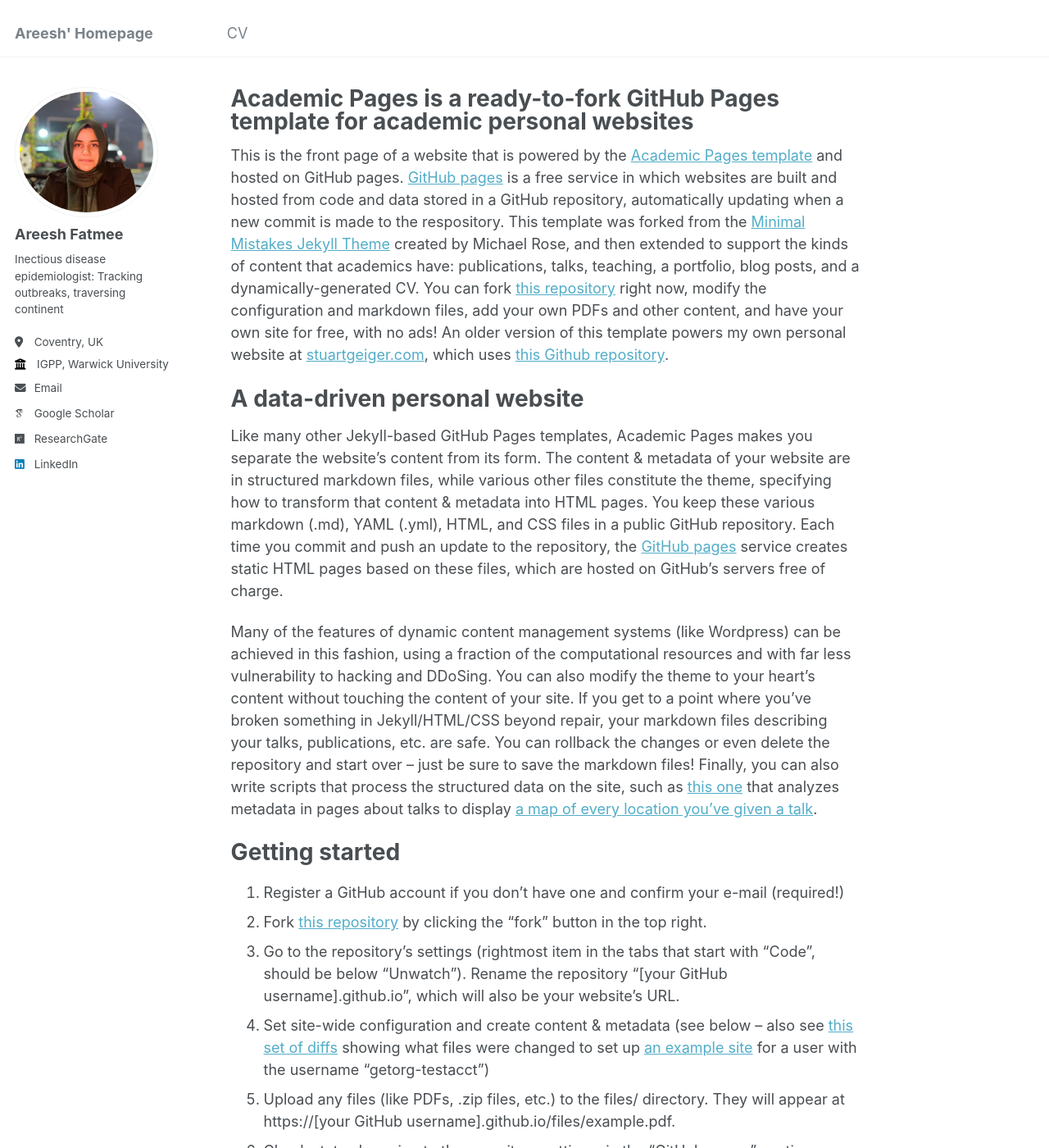
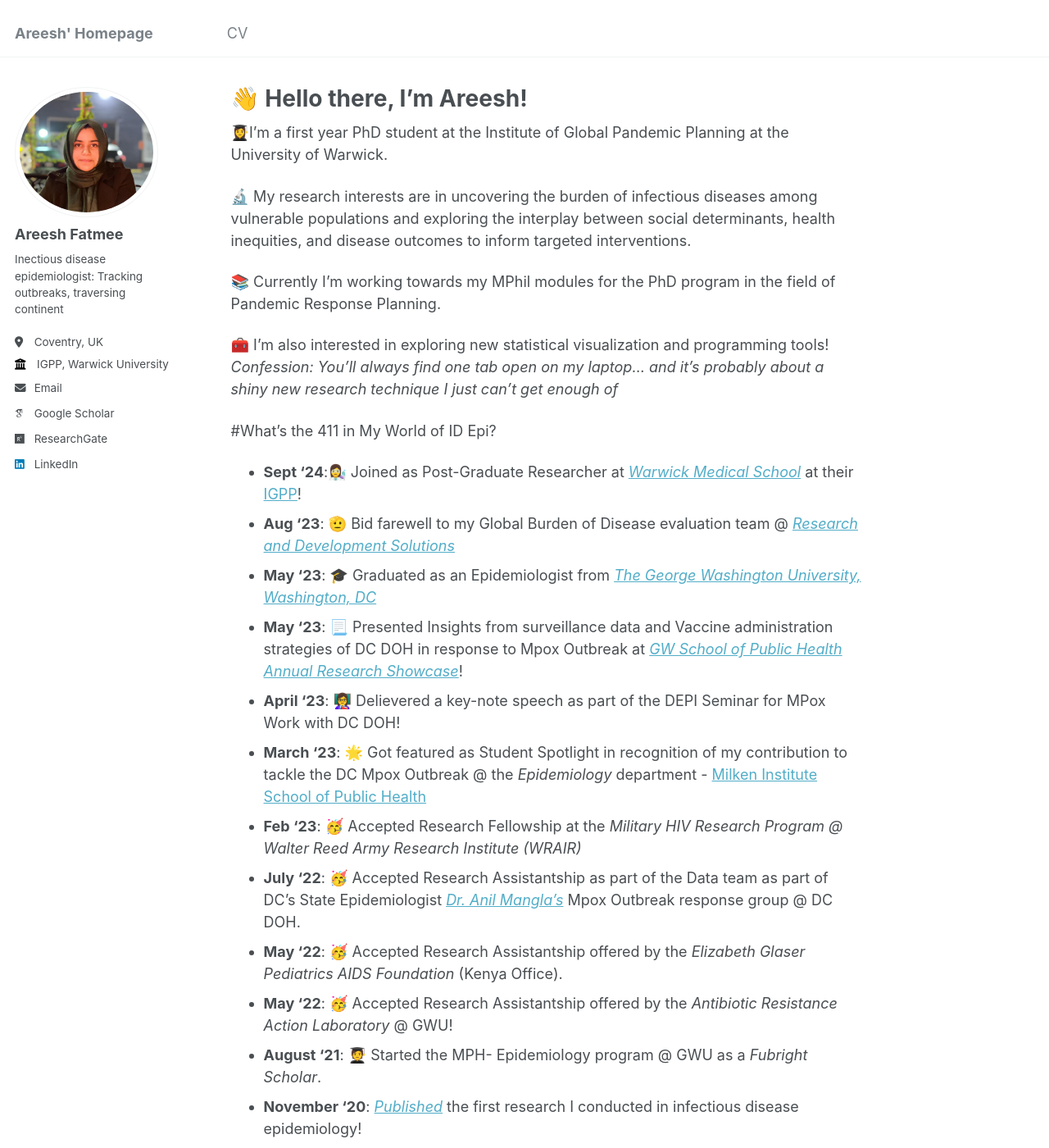
Before and after one commit to Afatmee/IDEpi, a Jekyll site: the page built from _pages/about.md, in a window 1280 px wide and 1400 px high. Shown: the whole window at 82% size. Built offline with Jekyll 4.4.1, drawn with Linux system fonts in a browser that asks for light colours; some web fonts are replaced; some of the changed text lies outside the part shown.

Commit message:
Update about.md

```diff
--- a/_pages/about.md
+++ b/_pages/about.md
@@ -1,49 +1,32 @@
 ---
 permalink: /
-title: "Academic Pages is a ready-to-fork GitHub Pages template for academic personal websites"
+title: "👋 Hello there, I'm Areesh!"
+excerpt: "About me"
 author_profile: true
 redirect_from:
   - /about/
   - /about.html
 ---
 
-This is the front page of a website that is powered by the [Academic Pages template](https://github.com/academicpages/academicpages.github.io) and hosted on GitHub pages. [GitHub pages](https://pages.github.com) is a free service in which websites are built and hosted from code and data stored in a GitHub repository, automatically updating when a new commit is made to the respository. This template was forked from the [Minimal Mistakes Jekyll Theme](https://mmistakes.github.io/minimal-mistakes/) created by Michael Rose, and then extended to support the kinds of content that academics have: publications, talks, teaching, a portfolio, blog posts, and a dynamically-generated CV. You can fork [this repository](https://github.com/academicpages/academicpages.github.io) right now, modify the configuration and markdown files, add your own PDFs and other content, and have your own site for free, with no ads! An older version of this template powers my own personal website at [stuartgeiger.com](http://stuartgeiger.com), which uses [this Github repository](https://github.com/staeiou/staeiou.github.io).
+👩‍🎓I'm a first year PhD student at the Institute of Global Pandemic Planning at the University of Warwick.
 
-A data-driven personal website
-======
-Like many other Jekyll-based GitHub Pages templates, Academic Pages makes you separate the website's content from its form. The content & metadata of your website are in structured markdown files, while various other files constitute the theme, specifying how to transform that content & metadata into HTML pages. You keep these various markdown (.md), YAML (.yml), HTML, and CSS files in a public GitHub repository. Each time you commit and push an update to the repository, the [GitHub pages](https://pages.github.com/) service creates static HTML pages based on these files, which are hosted on GitHub's servers free of charge.
+🔬 My research interests are in uncovering the burden of infectious diseases among vulnerable populations and exploring the interplay between social determinants, health inequities, and disease outcomes to inform targeted interventions.
 
-Many of the features of dynamic content management systems (like Wordpress) can be achieved in this fashion, using a fraction of the computational resources and with far less vulnerability to hacking and DDoSing. You can also modify the theme to your heart's content without touching the content of your site. If you get to a point where you've broken something in Jekyll/HTML/CSS beyond repair, your markdown files describing your talks, publications, etc. are safe. You can rollback the changes or even delete the repository and start over -- just be sure to save the markdown files! Finally, you can also write scripts that process the structured data on the site, such as [this one](https://github.com/academicpages/academicpages.github.io/blob/master/talkmap.ipynb) that analyzes metadata in pages about talks to display [a map of every location you've given a talk](https://academicpages.github.io/talkmap.html).
+📚 Currently I'm working towards my MPhil modules for the PhD program in the field of Pandemic Response Planning.
 
-Getting started
-======
-1. Register a GitHub account if you don't have one and confirm your e-mail (required!)
-1. Fork [this repository](https://github.com/academicpages/academicpages.github.io) by clicking the "fork" button in the top right.
-1. Go to the repository's settings (rightmost item in the tabs that start with "Code", should be below "Unwatch"). Rename the repository "[your GitHub username].github.io", which will also be your website's URL.
-1. Set site-wide configuration and create content & metadata (see below -- also see [this set of diffs](http://archive.is/3TPas) showing what files were changed to set up [an example site](https://getorg-testacct.github.io) for a user with the username "getorg-testacct")
-1. Upload any files (like PDFs, .zip files, etc.) to the files/ directory. They will appear at https://[your GitHub username].github.io/files/example.pdf.
-1. Check status by going to the repository settings, in the "GitHub pages" section
+🧰 I'm also interested in exploring new statistical visualization and programming tools! *Confession: You'll always find one tab open on my laptop... and it's probably about a shiny new research technique I just can't get enough of*
 
-Site-wide configuration
-------
-The main configuration file for the site is in the base directory in [_config.yml](https://github.com/academicpages/academicpages.github.io/blob/master/_config.yml), which defines the content in the sidebars and other site-wide features. You will need to replace the default variables with ones about yourself and your site's github repository. The configuration file for the top menu is in [_data/navigation.yml](https://github.com/academicpages/academicpages.github.io/blob/master/_data/navigation.yml). For example, if you don't have a portfolio or blog posts, you can remove those items from that navigation.yml file to remove them from the header.
+#What's the 411 in My World of ID Epi?
 
-Create content & metadata
-------
-For site content, there is one markdown file for each type of content, which are stored in directories like _publications, _talks, _posts, _teaching, or _pages. For example, each talk is a markdown file in the [_talks directory](https://github.com/academicpages/academicpages.github.io/tree/master/_talks). At the top of each markdown file is structured data in YAML about the talk, which the theme will parse to do lots of cool stuff. The same structured data about a talk is used to generate the list of talks on the [Talks page](https://academicpages.github.io/talks), each [individual page](https://academicpages.github.io/talks/2012-03-01-talk-1) for specific talks, the talks section for the [CV page](https://academicpages.github.io/cv), and the [map of places you've given a talk](https://academicpages.github.io/talkmap.html) (if you run this [python file](https://github.com/academicpages/academicpages.github.io/blob/master/talkmap.py) or [Jupyter notebook](https://github.com/academicpages/academicpages.github.io/blob/master/talkmap.ipynb), which creates the HTML for the map based on the contents of the _talks directory).
-
-**Markdown generator**
-
-I have also created [a set of Jupyter notebooks](https://github.com/academicpages/academicpages.github.io/tree/master/markdown_generator
-) that converts a CSV containing structured data about talks or presentations into individual markdown files that will be properly formatted for the Academic Pages template. The sample CSVs in that directory are the ones I used to create my own personal website at stuartgeiger.com. My usual workflow is that I keep a spreadsheet of my publications and talks, then run the code in these notebooks to generate the markdown files, then commit and push them to the GitHub repository.
-
-How to edit your site's GitHub repository
-------
-Many people use a git client to create files on their local computer and then push them to GitHub's servers. If you are not familiar with git, you can directly edit these configuration and markdown files directly in the github.com interface. Navigate to a file (like [this one](https://github.com/academicpages/academicpages.github.io/blob/master/_talks/2012-03-01-talk-1.md) and click the pencil icon in the top right of the content preview (to the right of the "Raw | Blame | History" buttons). You can delete a file by clicking the trashcan icon to the right of the pencil icon. You can also create new files or upload files by navigating to a directory and clicking the "Create new file" or "Upload files" buttons.
-
-Example: editing a markdown file for a talk
-![Editing a markdown file for a talk](/images/editing-talk.png)
-
-For more info
-------
-More info about configuring Academic Pages can be found in [the guide](https://academicpages.github.io/markdown/). The [guides for the Minimal Mistakes theme](https://mmistakes.github.io/minimal-mistakes/docs/configuration/) (which this theme was forked from) might also be helpful.
+- **Sept '24**:👩‍🔬 Joined as Post-Graduate Researcher at [*Warwick Medical School*]([https://ece.umd.edu/](https://warwick.ac.uk/fac/sci/med/)) at their [IGPP](https://warwick.ac.uk/fac/cross_fac/igpp/)!
+- **Aug '23**: 🫡 Bid farewell to my Global Burden of Disease evaluation team @ [*Research and Development Solutions*](https://resdev.org/)
+- **May '23**: 🎓 Graduated as an Epidemiologist from [*The George Washington University, Washington, DC*](https://www.gwu.edu/)
+- **May '23**: 📃 Presented Insights from surveillance data and Vaccine administration strategies of DC DOH in response to Mpox Outbreak at [*GW School of Public Health Annual Research Showcase*](https://hsrc.himmelfarb.gwu.edu/gw_research_showcase/2023/SPH/13/)!
+- **April '23**: 👩‍🏫 Delievered a key-note speech as part of the DEPI Seminar for MPox Work with DC DOH!
+- **March '23**: 🌟 Got featured as Student Spotlight in recognition of my contribution to tackle the DC Mpox Outbreak @ the *Epidemiology* department - [Milken Institute School of Public Health](https://publichealth.gwu.edu/epidemiology-student-helps-dc-health-respond-mpox-outbreak)
+- **Feb '23**: 🥳 Accepted Research Fellowship at the *Military HIV Research Program @ Walter Reed Army Research Institute (WRAIR)*
+- **July '22**: 🥳 Accepted Research Assistantship as part of the Data team as part of DC's State Epidemiologist [*Dr. Anil Mangla's*](https://www.linkedin.com/in/anil-t-mangla-278764198) Mpox Outbreak response group @ DC DOH.
+- **May '22**: 🥳 Accepted Research Assistantship offered by the *Elizabeth Glaser Pediatrics AIDS Foundation* (Kenya Office).
+- **May '22**: 🥳 Accepted Research Assistantship offered by the *Antibiotic Resistance Action Laboratory* @ GWU!
+- **August '21**: 🧑‍🎓 Started the MPH- Epidemiology program @ GWU as a *Fubright Scholar*.
+- **November '20**: [*Published*](https://pubmed.ncbi.nlm.nih.gov/33819236/) the first research I conducted in infectious disease epidemiology!
```
